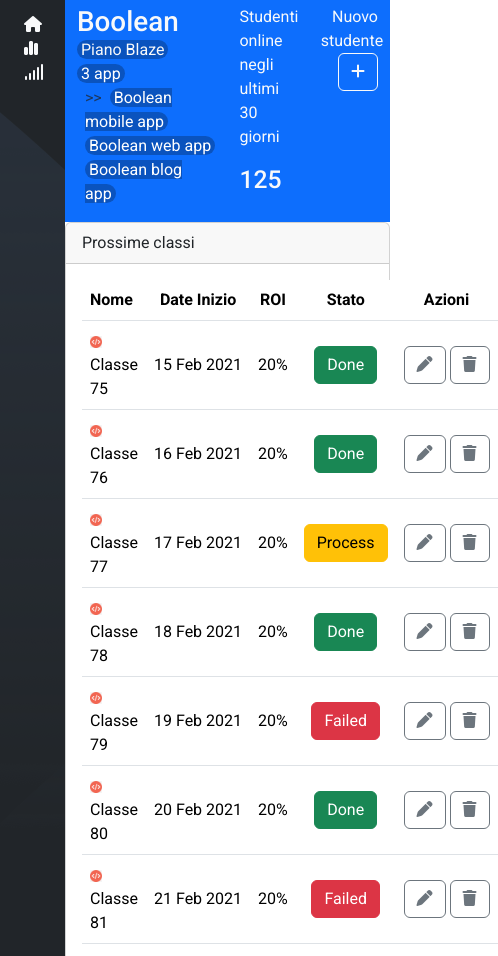
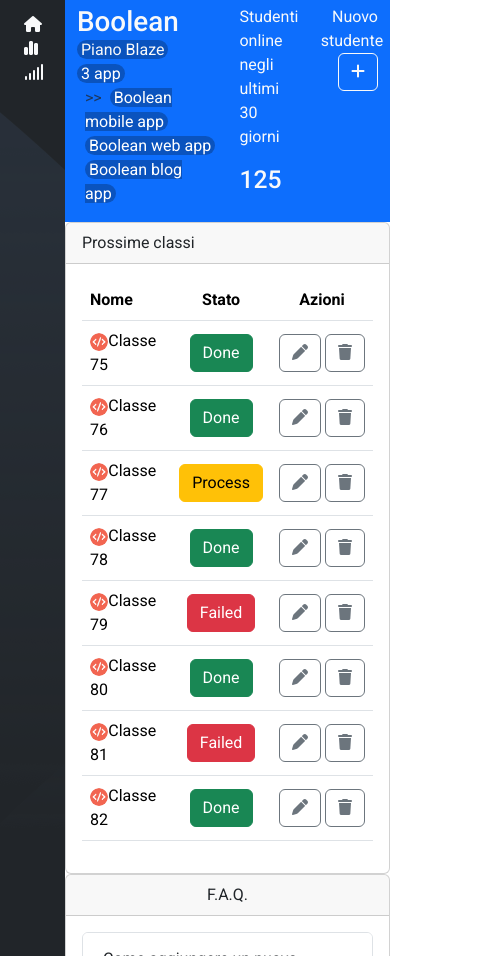
Before and after one commit to PincelliN/html-css-bootstrap-dashboard, a plain HTML site: page index.html in a window 390 px wide. Shown: the part 109-1065 px from the top of the page, 498 px wide, since content can reach past the window. Drawn offline with nearby package versions, Linux system fonts and the light colour scheme.

Commit message:
add table display

```diff
--- a/index.html
+++ b/index.html
@@ -176,19 +176,8 @@
                                 <!-- nuovo studente -->
                                 <div class="col-3 text-light text-end ">
                                     Nuovo studente
-
-
-
-
-
-
-
-
-
                                     <!-- offcanvas -->
-
                                     <button class="btn btn-primary btn-outline-light" type="button" data-bs-toggle="offcanvas" data-bs-target="#offcanvasEnd" aria-controls="offcanvasEnd"><i class="fa-solid fa-plus"></i></button>
-
                                     <div class="offcanvas offcanvas-end" tabindex="-1" id="offcanvasEnd" aria-labelledby="offcanvasEndLabel">
                                     <div class="offcanvas-header">
                                         <h5 id="offcanvasEndLabel">Inserisci un nuovo studente</h5>
@@ -269,17 +258,17 @@
                                                     <thead>
                                                         <tr>
                                                             <th class="text-start" scope="col">Nome</th>
-                                                            <th scope="col">Date Inizio</th>
-                                                            <th scope="col">ROI</th>
+                                                            <th scope="col" class="d-none d-lg-table-cell">Date Inizio</th>
+                                                            <th scope="col" class="d-none d-lg-table-cell">ROI</th>
                                                             <th scope="col">Stato</th>
                                                             <th scope="col">Azioni</th>
                                                         </tr>
                                                     </thead>
                                                     <tbody>
                                                         <tr class="align-middle h-25">
-                                                            <td class="text-start" scope="col"><img src="img/class-avatar.jpg" class="w-25 img-fluid" alt="avatar">Classe 75</td>
-                                                            <td class="text-nowrap" >15 Feb 2021</td>
-                                                            <td>20%</td>
+                                                            <td class="text-start" scope="col"><img src="img/class-avatar.jpg" class="w-25 img-fluid rounded-5" alt="avatar">Classe 75</td>
+                                                            <td class="text-nowrap  d-none d-lg-table-cell" >15 Feb 2021</td>
+                                                            <td class="d-none d-lg-table-cell">20%</td>
                                                             <td><button type="button" class="btn btn-success">Done</button></td>
                                                             <td class="text-nowrap">
                                                                 <button type="button" class="btn btn-outline-secondary"><i class="fa-solid fa-pen text-secondary"></i></button>
@@ -287,9 +276,9 @@
                                                             </td>
                                                         </tr>
                                                             <tr class="align-middle">
-                                                            <td class="text-start" scope="col"><img src="img/class-avatar.jpg" class="w-25 img-fluid" alt="avatar">Classe 76</td>
-                                                            <td class="text-nowrap" >16 Feb 2021</td>
-                                                            <td>20%</td>
+                                                            <td class="text-start" scope="col"><img src="img/class-avatar.jpg" class="w-25 img-fluid rounded-5" alt="avatar">Classe 76</td>
+                                                            <td class="text-nowrap  d-none d-lg-table-cell" >16 Feb 2021</td>
+                                                            <td class="d-none d-lg-table-cell">20%</td>
                                                             <td><button type="button" class="btn btn-success">Done</button></td>
                                                             <td class="text-nowrap">
                                                                 <button type="button" class="btn btn-outline-secondary"><i class="fa-solid fa-pen text-secondary"></i></button>
@@ -297,9 +286,9 @@
                                                             </td>
                                                         </tr>
                                                         <tr class="align-middle">
-                                                            <td class="text-start" scope="col"><img src="img/class-avatar.jpg" class="w-25 img-fluid" alt="avatar">Classe 77</td>
-                                                            <td class="text-nowrap" >17 Feb 2021</td>
-                                                            <td>20%</td>
+                                                            <td class="text-start" scope="col"><img src="img/class-avatar.jpg" class="w-25 img-fluid rounded-5" alt="avatar">Classe 77</td>
+                                                            <td class="text-nowrap  d-none d-lg-table-cell" >17 Feb 2021</td>
+                                                            <td class="d-none d-lg-table-cell">20%</td>
                                                             <td><button type="button" class="btn btn-warning">Process</button></td>
                                                             <td class="text-nowrap">
                                                                 <button type="button" class="btn btn-outline-secondary"><i class="fa-solid fa-pen text-secondary"></i></button>
@@ -307,9 +296,9 @@
                                                             </td>
                                                         </tr>
                                                         <tr class="align-middle">
-                                                            <td class="text-start" scope="col"><img src="img/class-avatar.jpg" class="w-25 img-fluid" alt="avatar">Classe 78</td>
-                                                            <td class="text-nowrap" >18 Feb 2021</td>
-                                                            <td>20%</td>
+                                                            <td class="text-start" scope="col"><img src="img/class-avatar.jpg" class="w-25 img-fluid rounded-5" alt="avatar">Classe 78</td>
+                                                            <td class="text-nowrap  d-none d-lg-table-cell" >18 Feb 2021</td>
+                                                            <td class="d-none d-lg-table-cell">20%</td>
                                                             <td><button type="button" class="btn btn-success">Done</button></td>
                                                             <td class="text-nowrap">
                                                                 <button type="button" class="btn btn-outline-secondary"><i class="fa-solid fa-pen text-secondary"></i></button>
@@ -317,9 +306,9 @@
                                                             </td>
                                                         </tr>
                                                         <tr class="align-middle">
-                                                            <td class="text-start" scope="col"><img src="img/class-avatar.jpg" class="w-25 img-fluid" alt="avatar">Classe 79</td>
-                                                            <td class="text-nowrap" >19 Feb 2021</td>
-                                                            <td>20%</td>
+                                                            <td class="text-start" scope="col"><img src="img/class-avatar.jpg" class="w-25 img-fluid rounded-5" alt="avatar">Classe 79</td>
+                                                            <td class="text-nowrap d-none d-lg-table-cell" >19 Feb 2021</td>
+                                                            <td class="d-none d-lg-table-cell">20%</td>
                                                             <td><button type="button" class="btn btn-danger">Failed</button></td>
                                                             <td class="text-nowrap">
                                                                 <button type="button" class="btn btn-outline-secondary"><i class="fa-solid fa-pen text-secondary"></i></button>
@@ -327,9 +316,9 @@
                                                             </td>
                                                         </tr>
                                                         <tr class="align-middle">
-                                                            <td class="text-start" scope="col"><img src="img/class-avatar.jpg" class="w-25 img-fluid" alt="avatar">Classe 80</td>
-                                                            <td class="text-nowrap" >20 Feb 2021</td>
-                                                            <td>20%</td>
+                                                            <td class="text-start" scope="col"><img src="img/class-avatar.jpg" class="w-25 img-fluid rounded-5" alt="avatar">Classe 80</td>
+                                                            <td class="text-nowrap d-none d-lg-table-cell" >20 Feb 2021</td>
+                                                            <td class="d-none d-lg-table-cell">20%</td>
                                                             <td><button type="button" class="btn btn-success text-center">Done</button></td>
                                                             <td class="text-nowrap">
                                                                 <button type="button" class="btn btn-outline-secondary"><i class="fa-solid fa-pen text-secondary"></i></button>
@@ -337,9 +326,9 @@
                                                             </td>
                                                         </tr>
                                                         <tr class="align-middle">
-                                                            <td class="text-start" scope="col"><img src="img/class-avatar.jpg" class="w-25 img-fluid" alt="avatar">Classe 81</td>
-                                                            <td class="text-nowrap" >21 Feb 2021</td>
-                                                            <td>20%</td>
+                                                            <td class="text-start" scope="col"><img src="img/class-avatar.jpg" class="w-25 img-fluid rounded-5" alt="avatar">Classe 81</td>
+                                                            <td class="text-nowrap d-none d-lg-table-cell" >21 Feb 2021</td>
+                                                            <td class="d-none d-lg-table-cell">20%</td>
                                                             <td><button type="button" class="btn btn-danger">Failed</button></td>
                                                             <td class="text-nowrap">
                                                                 <button type="button" class="btn btn-outline-secondary"><i class="fa-solid fa-pen text-secondary"></i></button>
@@ -347,9 +336,9 @@
                                                             </td>
                                                         </tr>
                                                         <tr class="align-middle">
-                                                            <td class="text-start" scope="col"><img src="img/class-avatar.jpg" class="w-25 img-fluid" alt="avatar">Classe 82</td>
-                                                            <td class="text-nowrap" >22 Feb 2021</td>
-                                                            <td>20%</td>
+                                                            <td class="text-start" scope="col"><img src="img/class-avatar.jpg" class="w-25 img-fluid rounded-5" alt="avatar">Classe 82</td>
+                                                            <td class="text-nowrap d-none d-lg-table-cell" >22 Feb 2021</td>
+                                                            <td class="d-none d-lg-table-cell">20%</td>
                                                             <td><button type="button" class="btn btn-success">Done</button></td>
                                                             <td class="text-nowrap">
                                                                 <button type="button" class="btn btn-outline-secondary"><i class="fa-solid fa-pen text-secondary"></i></button>
```
